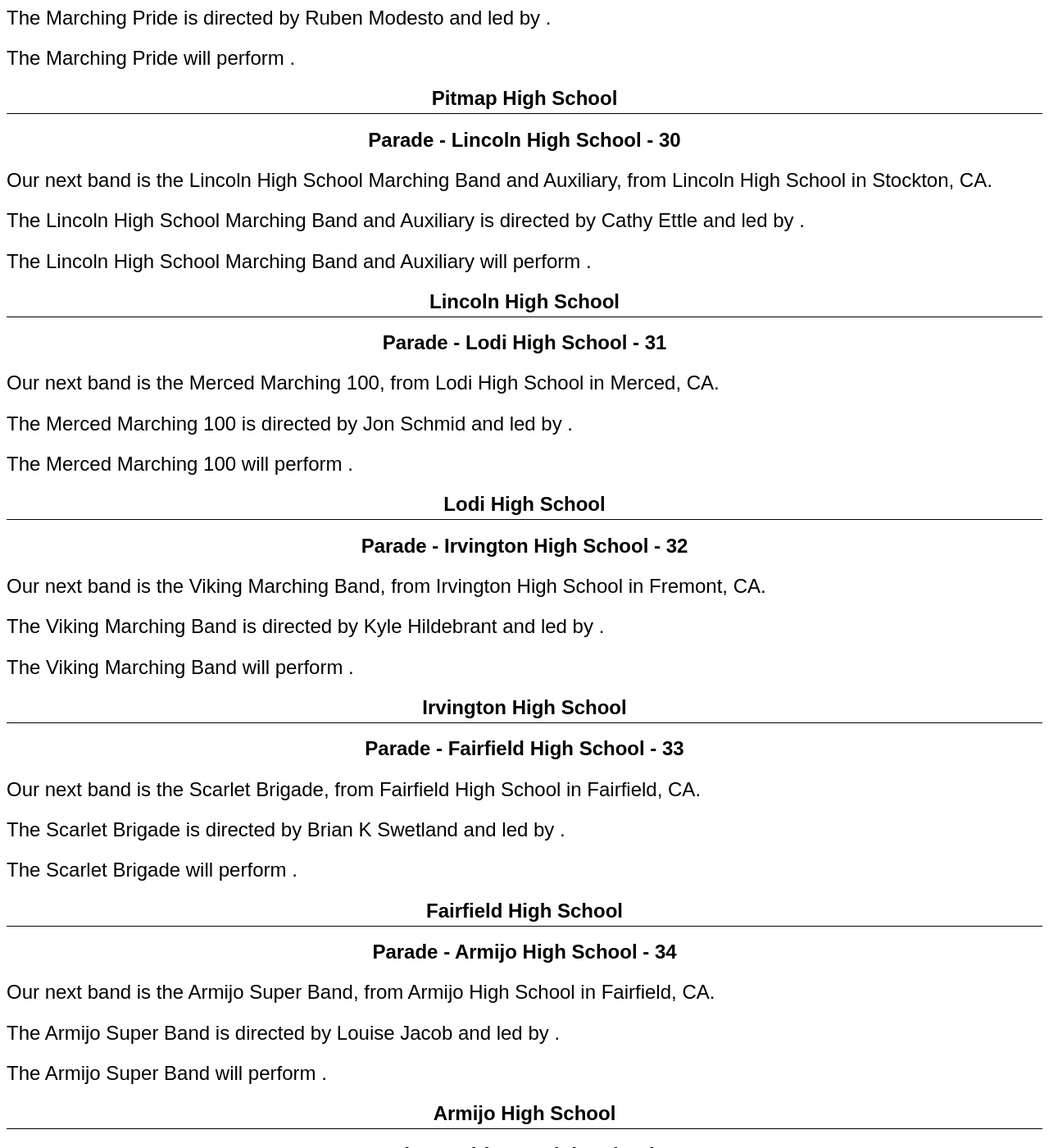
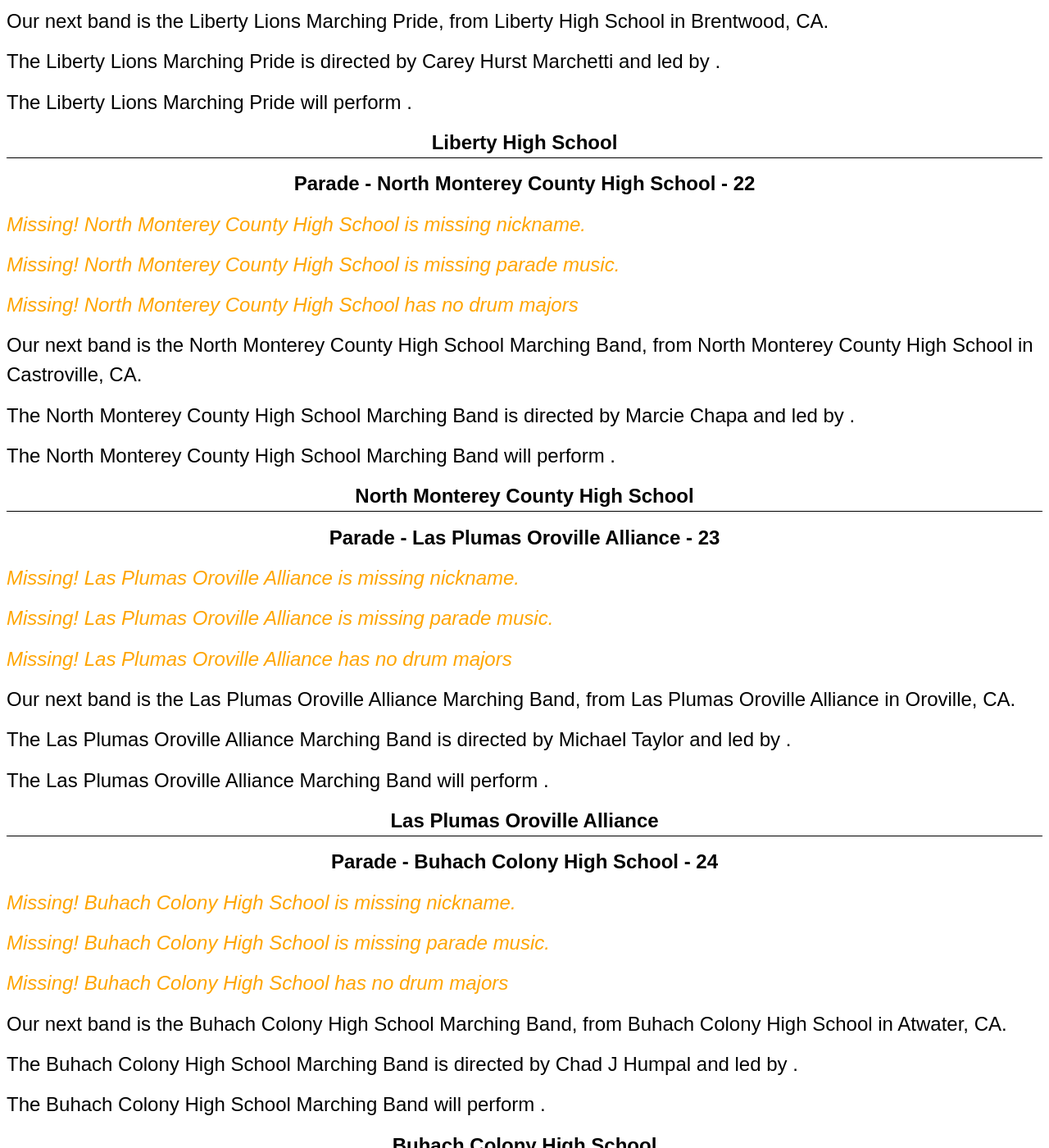
Before and after one commit to ericberdahl/band-review, a Jekyll site: the page built from parade.html, in a window 1280 px wide and 1400 px high, scrolled down 7986 px. Shown: the whole window at 82% size. Built offline with Jekyll 4.4.1, drawn with Linux system fonts in a browser that asks for light colours; some of the changed text lies outside the part shown.

Commit message:
Added diagnostic tests for missing data.

```diff
--- /dev/null
+++ b/_includes/check_leaders.html
@@ -0,0 +1,10 @@
+{% assign directors = include.band.directors | default: include.school.directors %}
+{% assign other_directors = include.band.other_directors | default: include.school.other_directors %}
+{% assign drum_majors = include.band.drum_majors | default: include.school.drum_majors %}
+{% assign other_captains = include.band.other_captains | default: include.school.other_captains %}
+{% unless directors %}
+    <div class="missing">Missing! {{include.school.name}} has no directors</div>
+{% endunless %}
+{% unless drum_majors %}
+    <div class="missing">Missing! {{include.school.name}} has no drum majors</div>
+{% endunless %}
--- /dev/null
+++ b/_includes/check_parade.html
@@ -0,0 +1,7 @@
+{% unless include.parade %}
+    <div class="error">Error! Parade not found! : {{include.ref | inspect}}</div>
+{% else %}
+	{% unless include.parade.music %}
+	    <div class="missing">Missing! {{include.school.name}} is missing parade music.</div>
+	{% endunless %}
+{% endunless %}
--- /dev/null
+++ b/_includes/check_school.html
@@ -0,0 +1,7 @@
+{% unless include.school %}
+    <div class="error">Error! School not found! : {{include.ref | inspect}}</div>
+{% else %}
+    {% unless include.school.nickname %}
+        <div class="missing">Missing! {{include.school.name}} is missing nickname.</div>
+    {% endunless %}
+{% endunless %}
--- a/parade.html
+++ b/parade.html
@@ -40,12 +40,9 @@ css:
         {% assign plu_parade = site.parades | where:"key",plu.ref
                                             | first %}
         <div class="header">Parade - {{plu_school.name}} - {% increment band_ordinal %}</div>
-        {% unless plu_school %}
-            <div class="error">Error! School not found! : {{plu.ref | inspect}}</div>
-        {% endunless %}
-        {% unless plu_parade %}
-            <div class="error">Error! Parade not found! : {{plu.ref | inspect}}</div>
-        {% endunless %}
+        {% include check_school.html school=plu_school ref=plu.ref %}
+        {% include check_parade.html school=plu_school parade=plu_parade ref=plu.ref %}
+        {% include check_leaders.html school=plu_school band=plu_parade ref=plu.ref %}
         <div>
             Our {% if forloop.first %}first{% else %}next{% endif %} band is the {% include nickname_citation.html school=plu_school %}, from {{plu_school.name}} in {{plu_school.city}}.
         </div>
--- a/review.css
+++ b/review.css
@@ -5,6 +5,12 @@ html, body {
 
 .error {
     color: red;
+    font-style: italic;
+}
+
+.missing {
+    color: orange;
+    font-style: italic;
 }
 
 .header, .footer {
```
